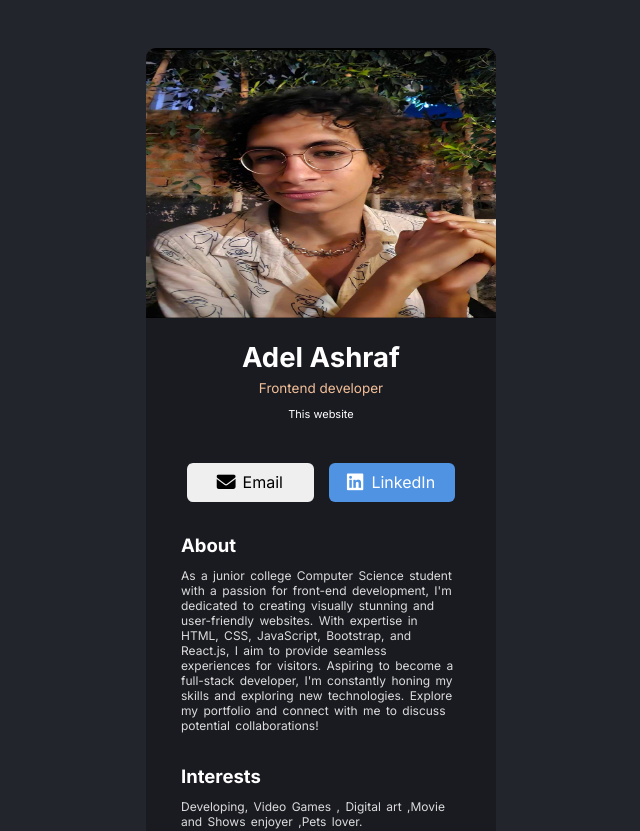
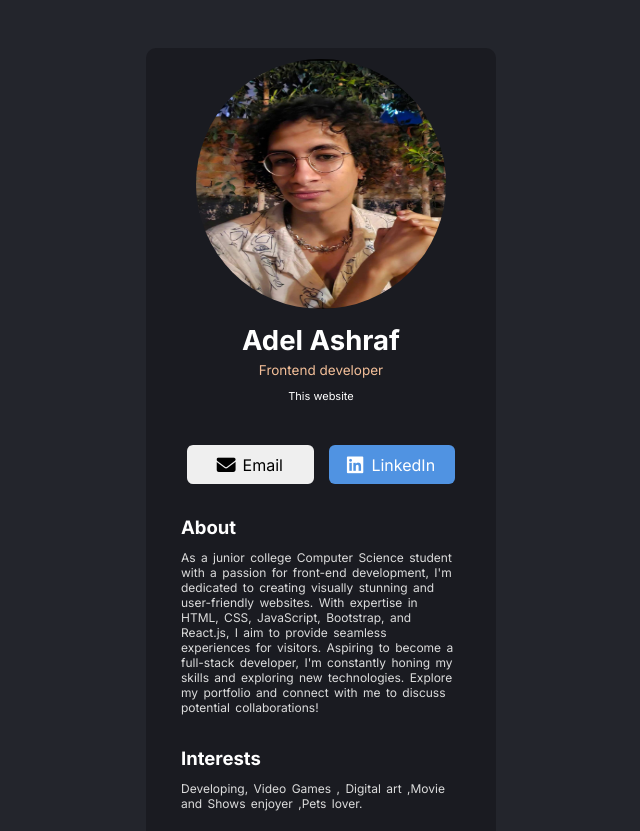
Before and after one commit to Starkk1/Business-Card, a React (Vite) app: page / in a window 1280 px wide. Shown: the top 831 px of the page, without its empty margins (319-959 px from the left). Built offline with nearby package versions, Linux system fonts and the light colour scheme.

Commit message:
Adjusted the borders of my picture to make it round.

```diff
--- a/src/App.css
+++ b/src/App.css
@@ -18,18 +18,25 @@ body {
 
 }
 
+.pic_holder {
+  display: flex;
+  justify-content: center;
+  align-items: center;
+}
+
 .header--picture {
-  height: 270px;
-  width: 100%;
-  border-top-left-radius: 10px;
-  border-top-right-radius: 10px;
+  height: 250px;
+  width: 250px;
+  border-radius: 100%;
+  margin-top: 0.7em;
 }
 
 .header--name {
   color: white;
   font-size: 25px;
   text-align: center;
-  margin: 0.8em 0 0.2em 0;
+
+  margin: 0.5em 0 0.2em 0;
 }
 
 .header--title {
@@ -152,18 +159,22 @@ body {
     height: 39px;
     font-size: 16px;
   }
+
   .header--linkedin_btn>button {
     width: 126.5px;
     height: 39px;
     font-size: 16px;
   }
+
   .main--about_heading {
     font-size: 18.5px;
   }
+
   .main--about_title {
     font-size: 12px;
   }
 }
+
 @media screen and (max-width: 480px) {
   .container {
     max-width: 300px;
@@ -187,14 +198,17 @@ body {
     height: 30px;
     font-size: 12px;
   }
+
   .header--linkedin_btn>button {
     width: 100px;
     height: 30px;
     font-size: 12px;
   }
+
   .main--about_heading {
     font-size: 14px;
   }
+
   .main--about_title {
     font-size: 10px;
   }
--- a/src/container/Head.jsx
+++ b/src/container/Head.jsx
@@ -5,7 +5,9 @@ export default function Header() {
     return (
         <>
             <div className="header">
-                <img src={me} alt="A picture of myself" className="header--picture" />
+                <div className="pic_holder">
+                    <img src={me} alt="A picture of myself" className="header--picture" />
+                </div>
                 <h1 className="header--name">Adel Ashraf </h1>
                 <p className="header--title">Frontend developer</p>
                 <p className="header--website"><a href="https://adel-ashraf-business-card.netlify.app/" className="header--website" target="_blank">This website</a></p>
--- a/src/container/Main.jsx
+++ b/src/container/Main.jsx
@@ -3,7 +3,6 @@ import React from 'react'
 export default function Main() {
     return (
         <>
-
                 <h2 className='main--about_heading'>About</h2>
                 <p className='main--about_title'>As a junior college Computer Science student with a passion for front-end development, I'm dedicated to creating visually stunning and user-friendly websites. With expertise in HTML, CSS, JavaScript, Bootstrap, and React.js, I aim to provide seamless experiences for visitors. Aspiring to become a full-stack developer, I'm constantly honing my skills and exploring new technologies. Explore my portfolio and connect with me to discuss potential collaborations!</p>
                 <h2 className='main--about_heading'>Interests</h2>
```
